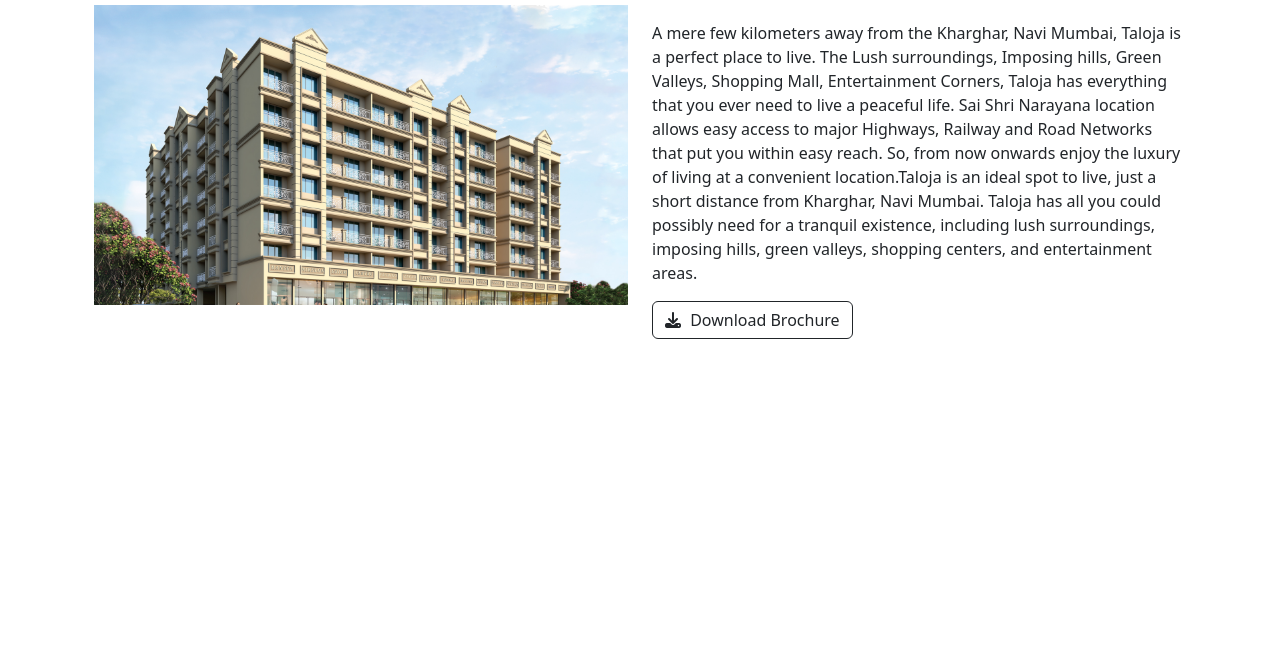
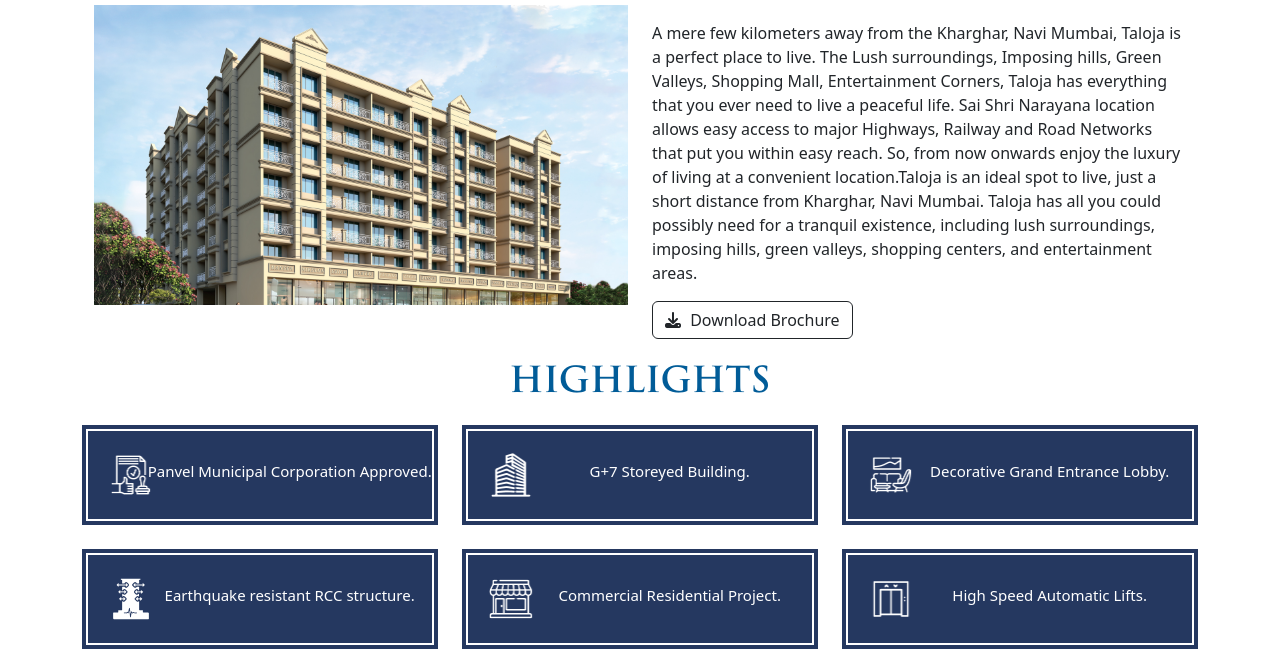
Before and after one commit to Harsh-09A/Metro-Life, a plain HTML site: page index.html in a window 1280 px wide. Shown: the part 848-1509 px from the top of the page. Before the commit the page ends 1211 px from the top, so only its background shows below. Drawn offline with nearby package versions, Linux system fonts and the light colour scheme; some packages are replaced by stand-ins of ours; a script that the page names is missing.

Commit message:
Highlights Done

```diff
--- a/css/style.css
+++ b/css/style.css
@@ -24,8 +24,8 @@ html {
 }
 
 :root {
-  --colorPrimary: #b19652;
-  --colorSecondary: #f0c021;
+  --colorPrimary: #015c98;
+  --colorSecondary: #1d659e;
   --colorWhite: #ffffff;
   --colorOffWhite: #f7f7f7;
   --colorBorderWhite: #dbe4e9;
@@ -129,3 +129,45 @@ html {
     content: url("../img/banner/banner2.webp");
   }
 }
+
+/* Highlights
+.features_div .col {
+  background-color: var(--colorPrimary);
+  margin: 2px;
+} */
+
+.project {
+  margin: 12px auto;
+  height: 70px;
+  background: #ffffff;
+  padding: 50px 0px;
+  background-color: #253860;
+  display: flex;
+  align-items: center;
+  justify-content: flex-start;
+  outline: 2px solid #fff;
+  outline-offset: -6px;
+}
+
+.proj-img img {
+  width: 50px !important;
+  padding: 10px 0;
+  color: #fff;
+  margin-left: 40%;
+}
+
+.proj-text {
+  color: #fff;
+  font-weight: 400;
+  text-align: center;
+
+  font-size: 15px !important;
+  line-height: 23px !important;
+  margin-top: 10px;
+}
+
+@media screen and (max-width: 600px) {
+  .proj-text {
+    padding-left: 30px;
+  }
+}
--- a/index.html
+++ b/index.html
@@ -215,6 +215,150 @@
           </div>
         </div>
       </section>
+
+      <!-- Highlights Section -->
+      <!-- <section id="highlights_section" class="container mt-3">
+        <h2 class="section-heading text-center text-uppercase">Highlights</h2>
+
+        <div class="features_div">
+          <div class="row row-cols-1 row-cols-md-3">
+            <div class="col">
+              <p>1 Panvel Municipal Corporation Approved.</p>
+            </div>
+            <div class="col">
+              <p>2 Panvel Municipal Corporation Approved.</p>
+            </div>
+            <div class="col">
+              <p>3 Panvel Municipal Corporation Approved.</p>
+            </div>
+            <div class="col">
+              <p>4 Panvel Municipal Corporation Approved.</p>
+            </div>
+            <div class="col">
+              <p>5 Panvel Municipal Corporation Approved.</p>
+            </div>
+            <div class="col">
+              <p>6 Panvel Municipal Corporation Approved.</p>
+            </div>
+            <div class="col">
+              <p>6 Panvel Municipal Corporation Approved.</p>
+            </div>
+            <div class="col">
+              <p>6 Panvel Municipal Corporation Approved.</p>
+            </div>
+          </div>
+        </div>
+      </section> -->
+
+      <section id="highlight">
+        <div class="container">
+          <div class="head text-center">
+            <h2 class="section-heading text-center text-uppercase">
+              Highlights
+            </h2>
+          </div>
+
+          <div class="row">
+            <div class="col-md-4">
+              <div class="project">
+                <div class="col-lg-2 col-xs-2">
+                  <div class="proj-img">
+                    <img
+                      src="img/highlights/icon1.png"
+                      height="100%"
+                      width="100%" />
+                  </div>
+                </div>
+                <div class="col-lg-10 col-xs-10">
+                  <p class="proj-text">
+                    Panvel Municipal Corporation Approved.
+                  </p>
+                </div>
+              </div>
+            </div>
+
+            <div class="col-md-4">
+              <div class="project">
+                <div class="col-lg-2 col-xs-2">
+                  <div class="proj-img">
+                    <img
+                      src="img/highlights/icon2.png"
+                      height="100%"
+                      width="100%" />
+                  </div>
+                </div>
+                <div class="col-lg-10 col-xs-10">
+                  <p class="proj-text">G+7 Storeyed Building.</p>
+                </div>
+              </div>
+            </div>
+
+            <div class="col-md-4">
+              <div class="project">
+                <div class="col-lg-2 col-xs-2">
+                  <div class="proj-img">
+                    <img
+                      src="img/highlights/icon3.png"
+                      height="100%"
+                      width="100%" />
+                  </div>
+                </div>
+                <div class="col-lg-10 col-xs-10">
+                  <p class="proj-text ext">Decorative Grand Entrance Lobby.</p>
+                </div>
+              </div>
+            </div>
+
+            <div class="col-md-4">
+              <div class="project">
+                <div class="col-lg-2 col-xs-2">
+                  <div class="proj-img">
+                    <img
+                      src="img/highlights/icon4.png"
+                      height="100%"
+                      width="100%" />
+                  </div>
+                </div>
+                <div class="col-lg-10 col-xs-10">
+                  <p class="proj-text">Earthquake resistant RCC structure.</p>
+                </div>
+              </div>
+            </div>
+
+            <div class="col-md-4">
+              <div class="project">
+                <div class="col-lg-2 col-xs-2">
+                  <div class="proj-img">
+                    <img
+                      src="img/highlights/icon5.png"
+                      height="100%"
+                      width="100%" />
+                  </div>
+                </div>
+                <div class="col-lg-10 col-xs-10">
+                  <p class="proj-text">Commercial Residential Project.</p>
+                </div>
+              </div>
+            </div>
+
+            <div class="col-md-4">
+              <div class="project">
+                <div class="col-lg-2 col-xs-2">
+                  <div class="proj-img">
+                    <img
+                      src="img/highlights/icon6.png"
+                      height="100%"
+                      width="100%" />
+                  </div>
+                </div>
+                <div class="col-lg-10 col-xs-10">
+                  <p class="proj-text">High Speed Automatic Lifts.</p>
+                </div>
+              </div>
+            </div>
+          </div>
+        </div>
+      </section>
     </main>
   </body>
 </html>
```
Also changed, not shown: img/highlights/icon1.png (added), img/highlights/icon2.png (added), img/highlights/icon3.png (added), img/highlights/icon4.png (added), img/highlights/icon5.png (added), img/highlights/icon6.png (added), 1 other file.
